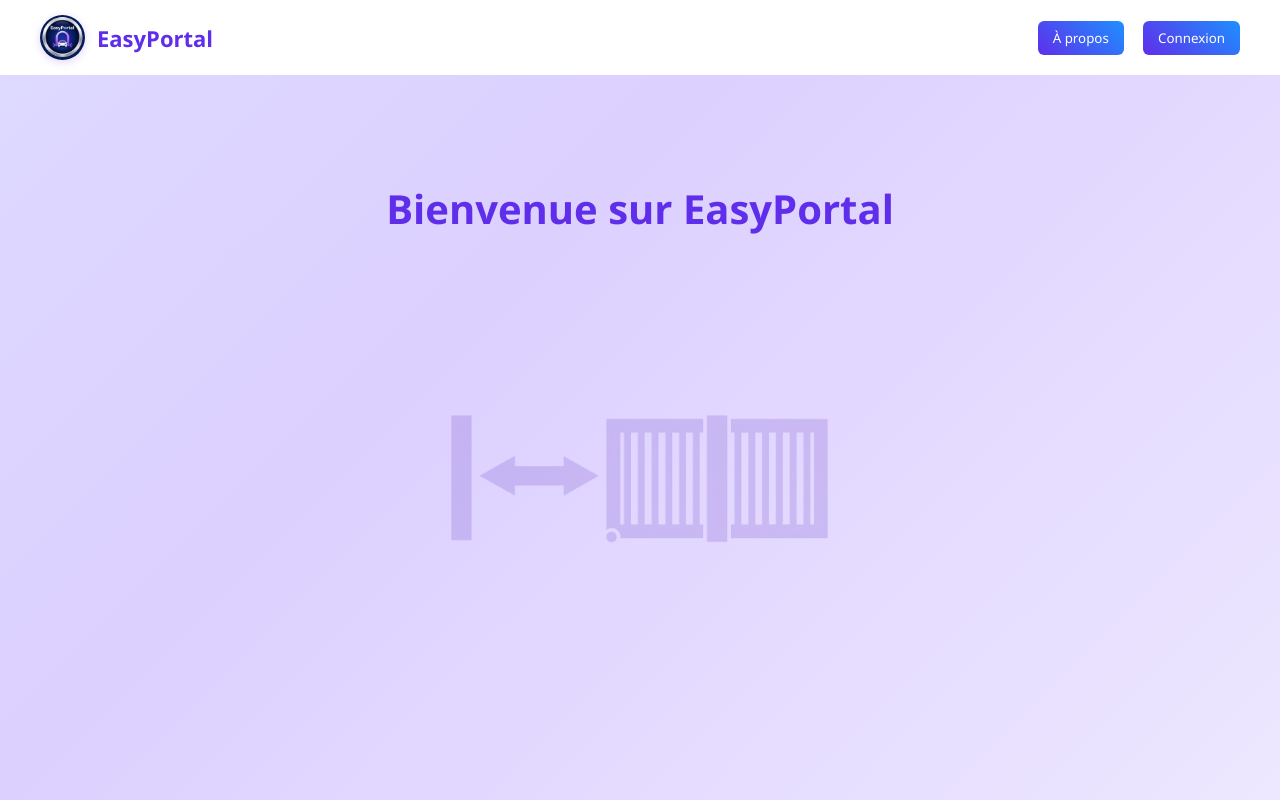
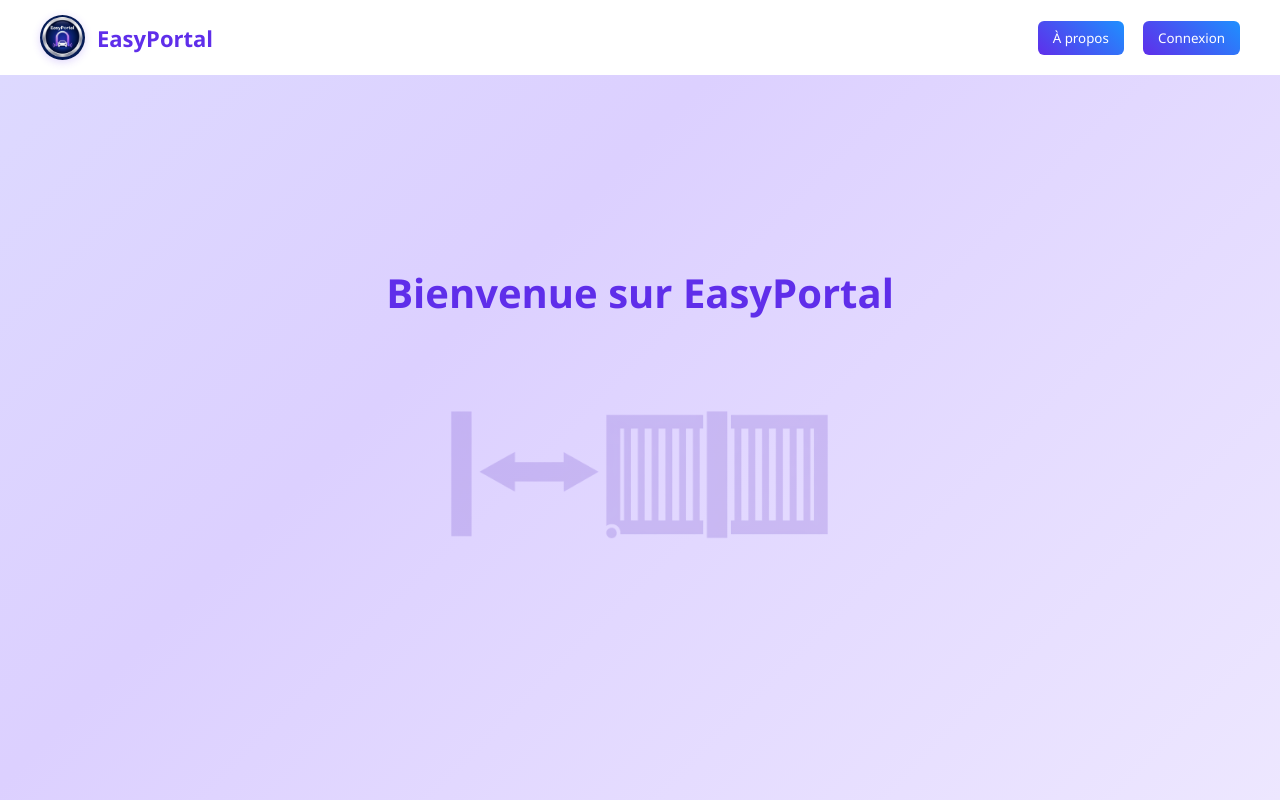
Before and after one commit to salim-nc/Easy-Portal, a plain HTML site: page index.html in a window 1280 px wide. Drawn offline with Linux system fonts and the light colour scheme.

Commit message:
style(index): repositionnement du titre d'accueil au-dessus du portail

```diff
--- a/index.html
+++ b/index.html
@@ -32,13 +32,15 @@
             display: flex;
             flex-direction: column;
             align-items: center;
-            gap: 1cm;
+            gap: 30px;
         }
 
         .center-group h1 {
             font-size: 40px;
             color: #5f2eea;
             margin: 0;
+            transform: translateY(80px); /* C'est ici que ça se passe ! */
+            z-index: 10;
         }
 
         .center-bg-logo {
```
